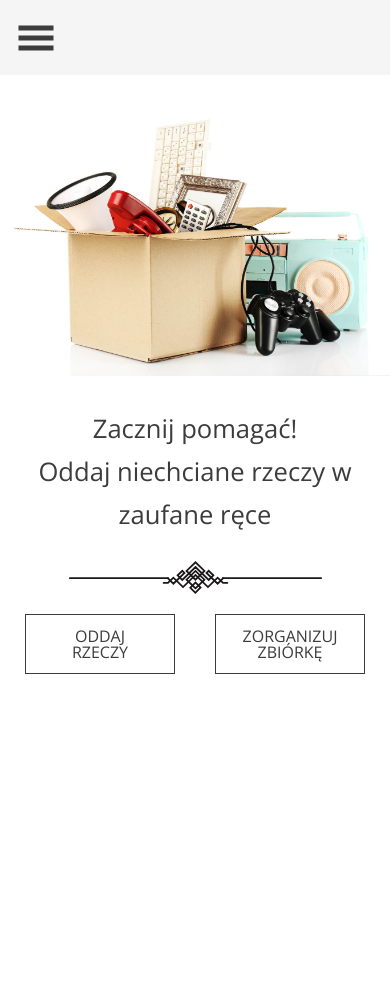
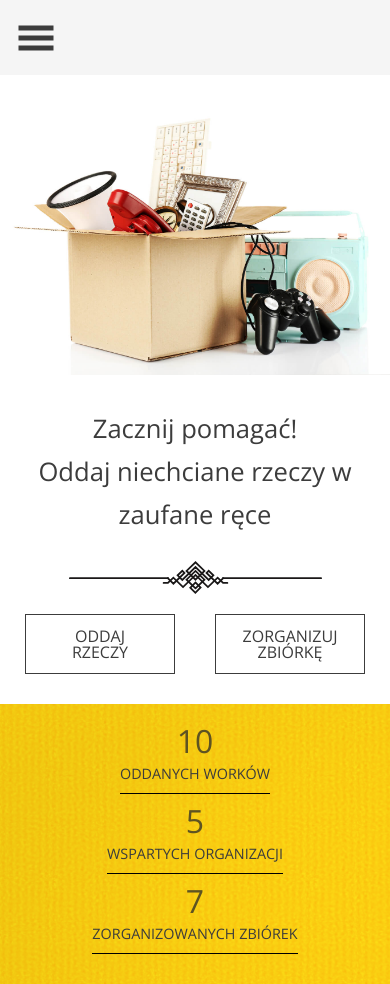
Before and after one commit to jarekm04/oddaj_rzeczy, a React (Create React App) app: page / in a window 390 px wide. Before the commit the page ends 844 px from the top, so only its background shows below. Built offline with nearby package versions, Linux system fonts and the light colour scheme; no server answers.

Commit message:
three columns mobile view

```diff
--- a/src/components/HomeComponents/ThreeColumns.jsx
+++ b/src/components/HomeComponents/ThreeColumns.jsx
@@ -15,7 +15,7 @@ const ThreeColumns = () => {
             </article>
             <article className="stats">
                 <h2 className="stats__num">7</h2>
-                <p className="stats__title">ZORGANIZOWANY ZBIÓREK</p>
+                <p className="stats__title">ZORGANIZOWANYCH ZBIÓREK</p>
                 <p className="stats__desc">Lorem ipsum dolor sit amet, consectetur adipisc Pellentesque vel enim a elit viverra elementuma. Aliquam erat volutpat.</p>
             </article>
         </section>
--- a/src/scss/components/HomeComponents/threeColumns.scss
+++ b/src/scss/components/HomeComponents/threeColumns.scss
@@ -7,8 +7,11 @@
   @media (max-width: 1000px) {
     height: 220px;
   }
-  @media (max-width: 750px) {
-    display: none;
+  @media (min-width: 350px) and (max-width: 750px) {
+    flex-direction: column;
+    padding-top: 20px;
+    padding-bottom: 20px;
+    height: 280px;
   }
   .stats {
     width: 390px;
@@ -22,12 +25,21 @@
     @media (max-width: 1000px) {
       height: 170px;
     }
+    @media (min-width: 350px) and (max-width: 750px) {
+      width: auto;
+      padding: 0;
+      border-bottom: 1px solid black;
+      margin-bottom: 10px;
+    }
     .stats__num {
       font-size: 5.625rem;
       font-weight: normal;
       color: $color-brown;
       @media (max-width: 1000px) {
         font-size: 3rem;
+      }
+      @media (min-width: 350px) and (max-width: 750px) {
+        font-size: 2rem;
       }
     }
     .stats__title {
@@ -36,6 +48,10 @@
       @media (max-width: 1000px) {
         font-size: 1rem;
         margin: 10px 0;
+      }
+      @media (min-width: 350px) and (max-width: 750px) {
+        font-size: 0.9rem;
+        text-align: center;
       }
     }
     .stats__desc {
@@ -47,6 +63,9 @@
         font-size: 0.8rem;
         line-height: 1.1rem;
       }
+      @media (max-width: 750px) {
+        display: none;
+      }
     }
   }
 }
--- a/src/scss/components/HomeComponents/welcome.scss
+++ b/src/scss/components/HomeComponents/welcome.scss
@@ -6,6 +6,7 @@
     margin-bottom: 30px;
   }
   @media (min-width: 350px) and (max-width: 750px) {
+    height: auto;
     flex-direction: column;
   }
   .bg-box {
```
